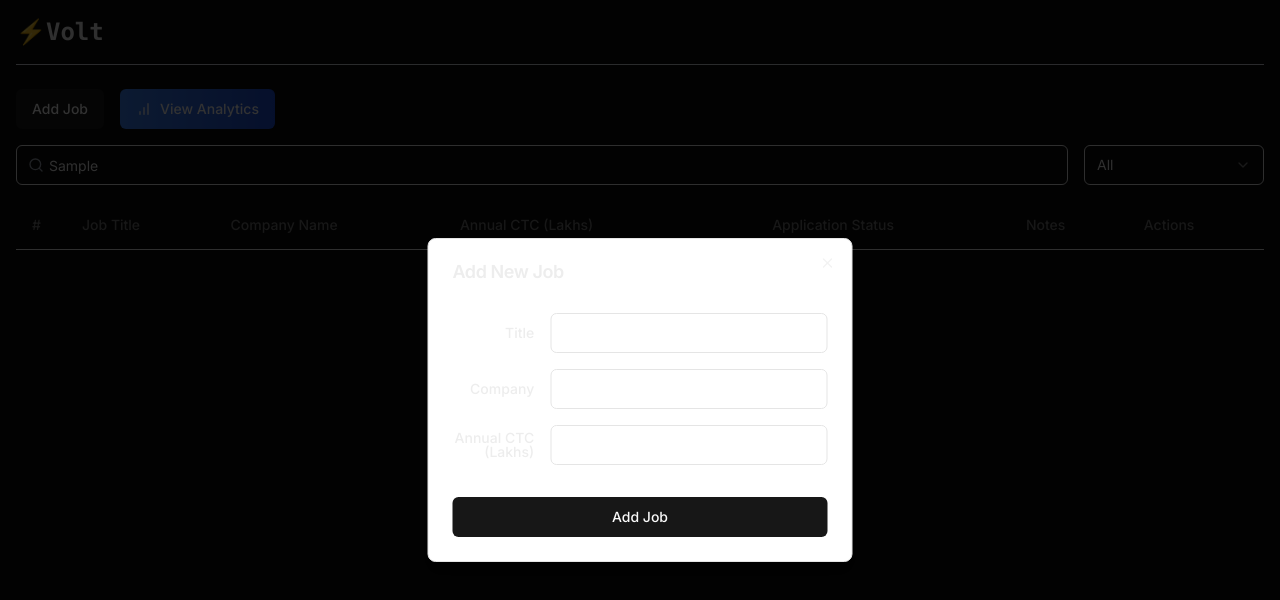
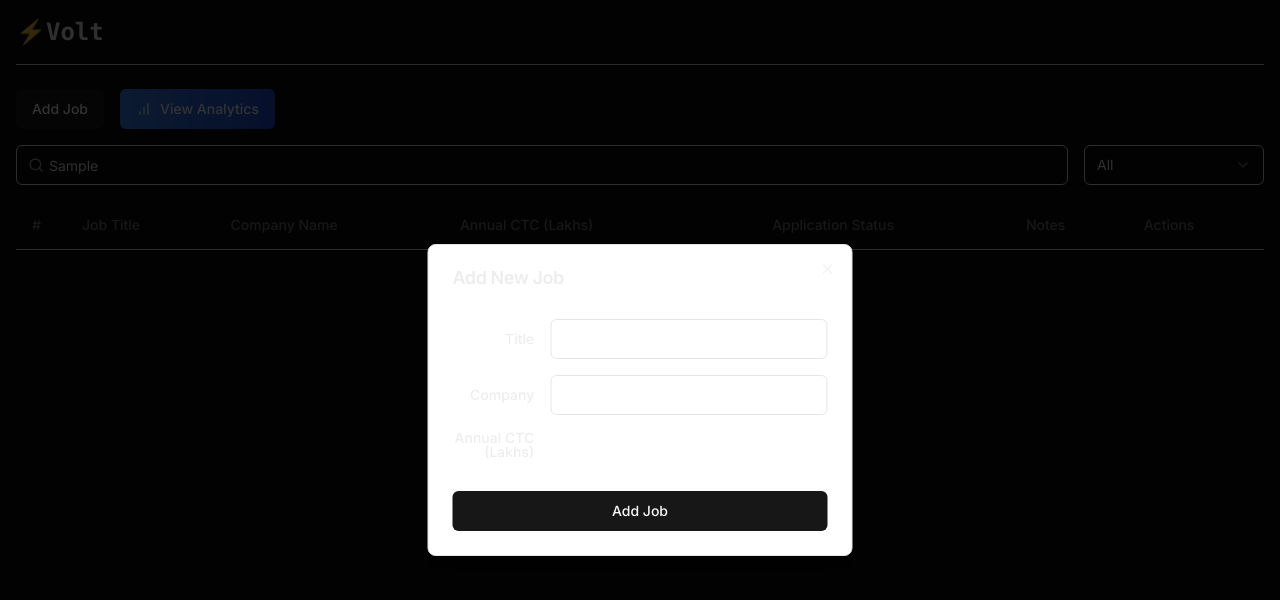
Before and after one commit to aryanxxvii/volt, a Next.js app: page / in a window 1280 px wide. Both pictures are taken after typing "Sample" into the empty fields and a click on the button "Add Job". Shown: the top 600 px of the page. Built offline with nearby package versions, Linux system fonts and the light colour scheme.

Commit message:
first commit

```diff
--- a/components/job-application-tracker.tsx
+++ b/components/job-application-tracker.tsx
@@ -171,7 +171,12 @@ export function JobApplicationTracker() {
         job.company.toLowerCase().includes(searchTerm.toLowerCase())) &&
       (statusFilter === 'All' || job.status === statusFilter)
     )
-    .sort((a, b) => sortOrder === 'asc' ? a.ctc - b.ctc : b.ctc - a.ctc)
+    .sort((a, b) => {
+      const ctcA = a.ctc ?? 0; // Use 0 if a.ctc is null or undefined
+      const ctcB = b.ctc ?? 0; // Use 0 if b.ctc is null or undefined
+
+      return sortOrder === 'asc' ? ctcA - ctcB : ctcB - ctcA;
+    })
 
   const toggleSortOrder = () => {
     setSortOrder(sortOrder === 'asc' ? 'desc' : 'asc')
@@ -211,13 +216,13 @@ export function JobApplicationTracker() {
               </div>
               <div className="grid grid-cols-4 items-center gap-4">
                 <Label htmlFor="ctc" className="text-right">Annual CTC (Lakhs)</Label>
-                <Input
-                  id="ctc"
+                <input
                   type="number"
                   className="col-span-3"
-                  value={newJob.ctc}
+                  value={newJob.ctc ?? ""}  // Use an empty string if newJob.ctc is null
                   onChange={(e) => setNewJob({ ...newJob, ctc: Number(e.target.value) })}
                 />
+
               </div>
             </div>
             <Button onClick={handleAddJob}>Add Job</Button>
@@ -278,15 +283,21 @@ export function JobApplicationTracker() {
           </TableHeader>
           <TableBody>
             {filteredJobs.map((job, index) => (
+
               <TableRow key={job.id}>
                 <TableCell>{index + 1}</TableCell>
                 <TableCell>{job.title}</TableCell>
                 <TableCell>{job.company}</TableCell>
                 <TableCell>
-                  <span className="font-semibold">₹{Math.floor(job.ctc)}</span>
-                  <span className="text-gray-400">.{(job.ctc % 1).toFixed(2).slice(2)} L</span>
+                  <span className="font-semibold">
+                    ₹{Math.floor(job.ctc ?? 0)} {/* Fallback to 0 if job.ctc is null or undefined */}
+                  </span>
+                  <span className="text-gray-400">
+                    .{((job.ctc ?? 0) % 1).toFixed(2).slice(2)} L {/* Handle fractional part safely */}
+                  </span>
                 </TableCell>
                 <TableCell>
+
                   <Select onValueChange={(value) => handleStatusChange(job.id, value as 'Applied' | 'Rejected' | 'Selected')}>
                     <SelectTrigger className={`w-[120px] ${getStatusColor(job.status)}`}>
                       <SelectValue placeholder={job.status} />
```
